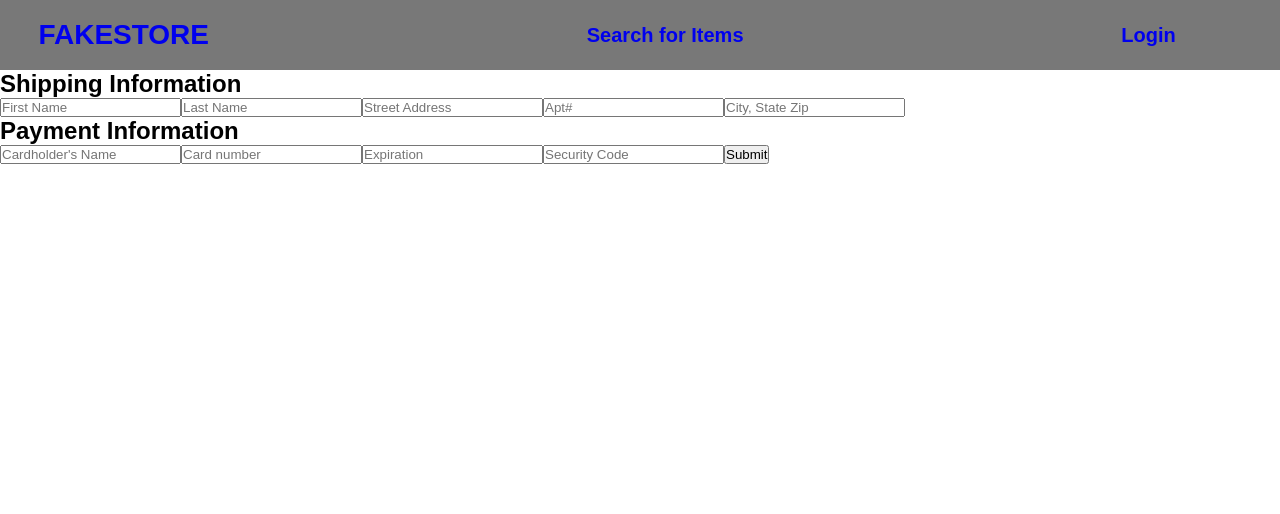
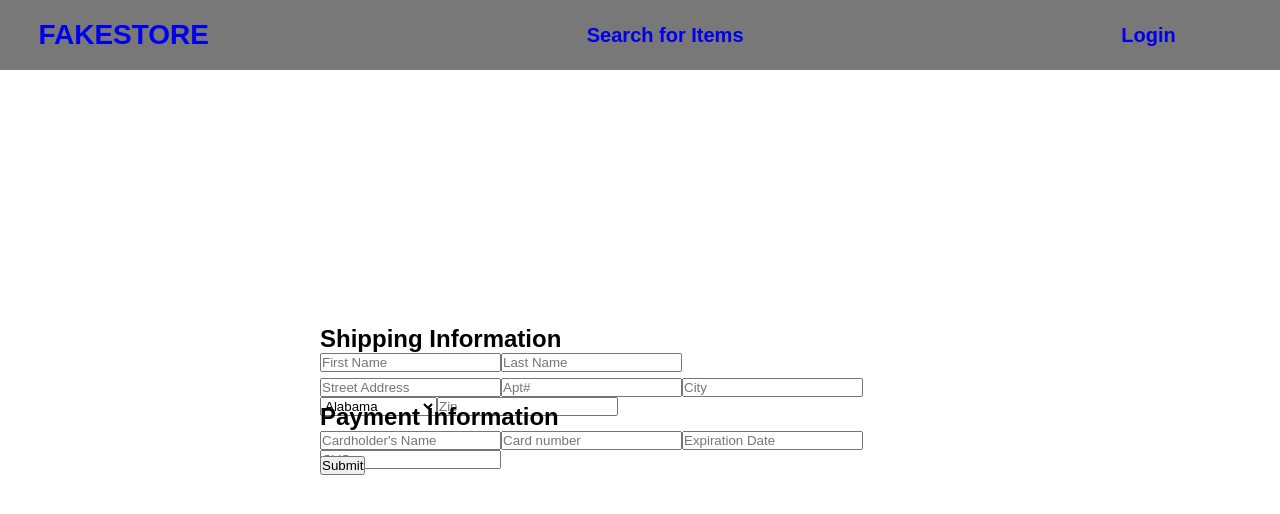
Before and after one commit to Trish-Cal/Fake-Store, a React (Vite) app: page /checkout in a window 1280 px wide. Shown: the top 514 px of the page. Built offline with nearby package versions, Linux system fonts and the light colour scheme.

Commit message:
working on checkout & cart styling

```diff
--- a/src/pages/Cart.css
+++ b/src/pages/Cart.css
@@ -20,12 +20,12 @@
     margin-left: 69%;
 }
 
-/* .checkout{
+.checkout{
     font-size: 20px;
     font-weight: bold;
     justify-content: flex-end;
 }
 
 .checkout:visited{
- color: rgb(50, 50, 50); */
-/* } */
+ color: rgb(50, 50, 50);
+}
--- a/src/pages/Cart.jsx
+++ b/src/pages/Cart.jsx
@@ -24,6 +24,12 @@
     localStorage.setItem("cart", JSON.stringify(newCart));
   };
 
+  const handleDecrease = (item) => {
+    const temp = cartTotal;
+    temp[index].quantity = temp[index].quantity + 1;
+    setCartTotal(temp);
+  }
+
   return (
     <div>
     {cart.map((item) => (
--- a/src/pages/Checkout.css
+++ b/src/pages/Checkout.css
@@ -1,13 +1,19 @@
+
 .checkout-form-row{
-    display: flex;
-    align-items: center;
-    justify-content: space-between;
-    border-bottom: 1px solid black;
-    height: 120px;
-    padding: 8px 3%;
+    position: absolute;
+    top: 50%;
+    left: 50%;
+    transform: translate(-50%, -50%);
+
 
 }
 
 .h2{
-    align-content: center;
+    height: 30px;
+    padding-bottom: 15px;
 }
+
+.checkout-form-row p{
+    height: 25px;
+  padding-bottom: 5px;
+}
--- a/src/pages/Checkout.jsx
+++ b/src/pages/Checkout.jsx
@@ -3,18 +3,76 @@
 
 export default function Checkout() {
   return (
-      <form className='checkout-form'>
+      <form className='checkout-form-row'>
         <h2>Shipping Information</h2>
-        <input type="text"  placeholder="First Name"  />
-        <input type="text"  placeholder="Last Name"  />
+          <p>
+            <input type="text" id="fname" placeholder="First Name"  />
+            <input type="text" id="lname" placeholder="Last Name"  />
+          </p>
+          <p>
         <input type="text"  placeholder="Street Address"  />
         <input type="text"  placeholder="Apt#"  />
-        <input type="text"  placeholder="City, State Zip"  />
+        <input type="text"  placeholder="City" />
+        <label for="state"></label>
+        <select id="state">
+          <option value="Alabama">Alabama</option>
+          <option value="Alaska">Alaska</option>
+          <option value="Arizona">Arizona</option>
+          <option value="Arkansas">Arkansas</option>
+          <option value="California">California</option>
+          <option value="Colorado">Colorado</option>
+          <option value="Connecticut">Connecticut</option>
+          <option value="Delaware">Delaware</option>
+          <option value="Florida">Florida</option>
+          <option value="Georgia">Georgia</option>
+          <option value="Hawaii">Hawaii</option>
+          <option value="Idaho">Idaho</option>
+          <option value="Illinois">Illinois</option>
+          <option value="Indiana">Indiana</option>
+          <option value="Iowa">Iowa</option>
+          <option value="Kansas">Kansas</option>
+          <option value="Kentucky">Kentucky</option>
+          <option value="Louisiana">Louisiana</option>
+          <option value="Maine">Maine</option>
+          <option value="Maryland">Maryland</option>
+          <option value="Massachusetts">Massachusetts</option>
+          <option value="Michigan">Michigan</option>
+          <option value="Minnesota">Minnesota</option>
+          <option value="Mississippi">Mississippi</option>
+          <option value="Missouri">Missouri</option>
+          <option value="Montana">Montana</option>
+          <option value="Nebraska">Nebraska</option>
+          <option value="New Hampshire">New Hampshire</option>
+          <option value="New Jersey">New Jersey</option>
+          <option value="New Mexico">New Mexico</option>
+          <option value="New York">New York</option>
+          <option value="North Carolina">North Carolina</option>
+          <option value="North Dakota">North Dakota</option>
+          <option value="Ohio">Ohio</option>
+          <option value="Oklahoma">Oklahoma</option>
+          <option value="Oregon">Oregon</option>
+          <option value="Pennsylvania">Pennsylvania</option>
+          <option value="Rhode Island">Rhode Island</option>
+          <option value="South Carolina">South Carolina</option>
+          <option value="Tennessee">Tennessee</option>
+          <option value="Texas">Texas</option>
+          <option value="Utah">Utah</option>
+          <option value="Vermont">Vermont</option>
+          <option value="Virginia">Virginia</option>
+          <option value="Washington">Washington</option>
+          <option value="West Virginia">AWest Virginia</option>
+          <option value="Wisconsin">Wisconsin</option>
+          <option value="Wyoming">Wyoming</option>
+          </select>
+        <input type="number"  placeholder="Zip" />
+        </p>
         <h2>Payment Information</h2>
-        <input type="text"  placeholder="Cardholder's Name"  />
-        <input type="text"  placeholder="Card number"  />
-        <input type="text"  placeholder="Expiration "  />
-        <input type="text"  placeholder="Security Code"  />
+        <p>
+        <input type="text"  placeholder="Cardholder's Name"/>
+        <input type="cc-number"  maxLength="19" placeholder="Card number"  />
+        <input type="cc-expires"  placeholder="Expiration Date "  />
+        <input type="number" maxLength={4} placeholder="CVC"  />
+        </p>
         <button>Submit</button>
       </form>
   )
```
